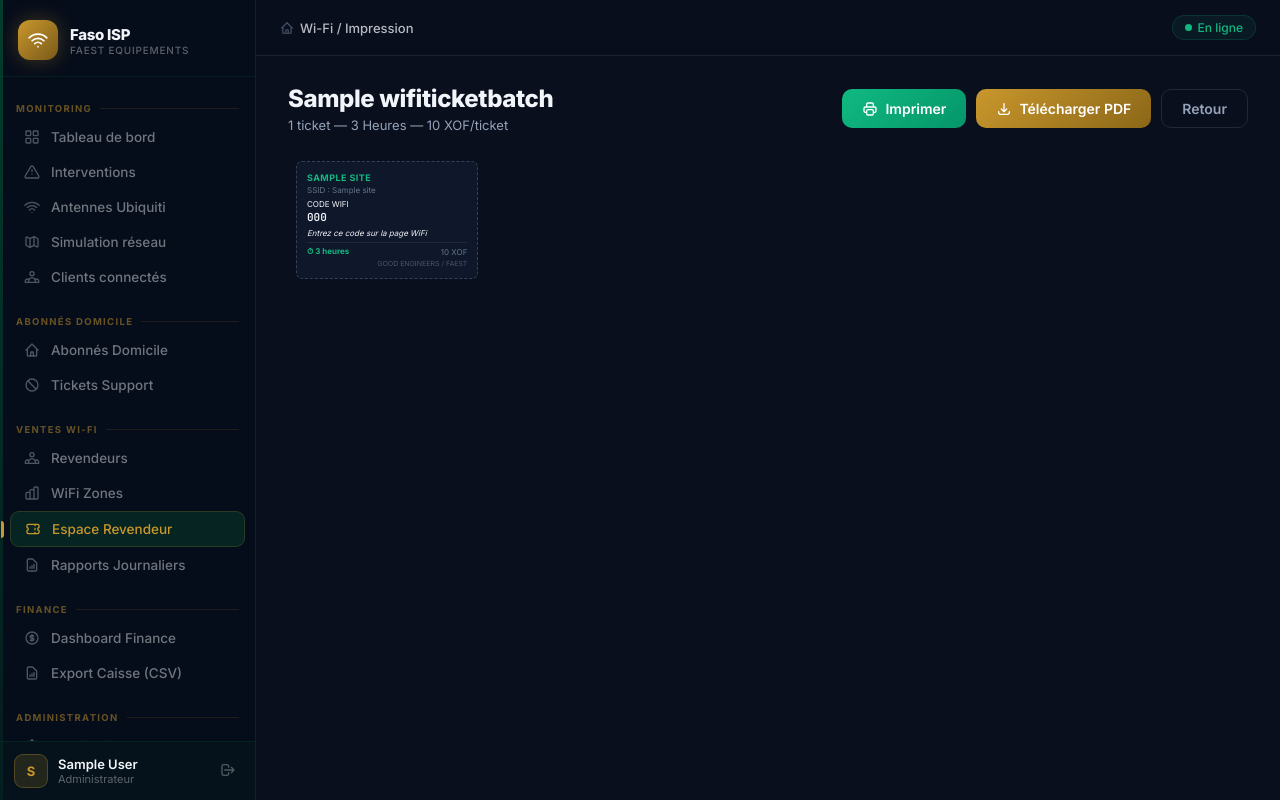
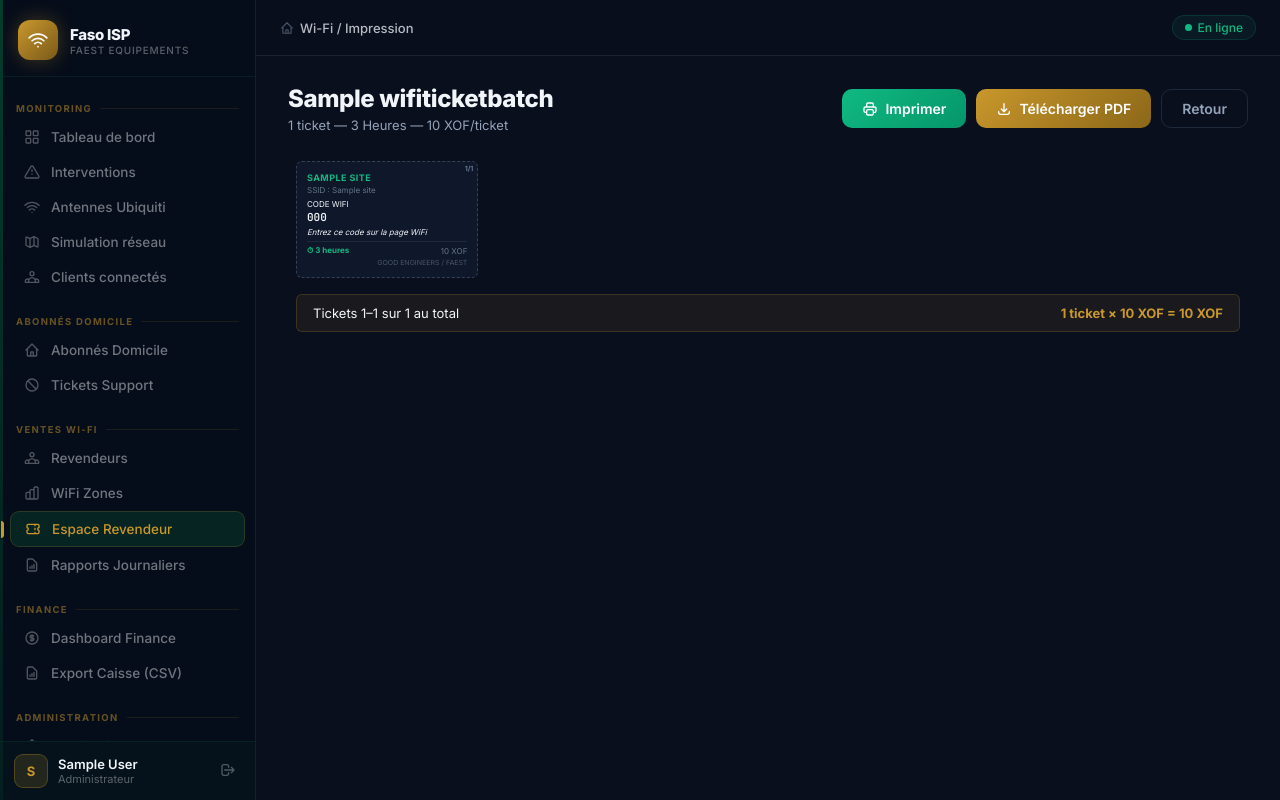
Before and after one commit to donaldulrich90-ctrl/-FAI-PLATFORM, a Django app: page /wifi/revendeur/tickets/lot/1/imprimer/ in a window 1280 px wide. Run offline with Django 5.2, Linux system fonts and the light colour scheme; a user stored in the database is signed in; data comes from the database, SQL or seed files in the repository; tables that the repository leaves empty hold one stand-in row (values such as "Sample post").

Commit message:
Fix: tickets numerotes, somme totale en bas de page

```diff
--- a/apps/wifi_zone/views.py
+++ b/apps/wifi_zone/views.py
@@ -358,12 +358,30 @@ def revendeur_print(request: HttpRequest, batch_pk: int) -> HttpResponse:
         batch_qs = batch_qs.filter(created_by=user)
 
     batch = get_object_or_404(batch_qs, pk=batch_pk)
-    tickets = Ticket.objects.filter(batch=batch).select_related("site").order_by("code")
+    ticket_qs = Ticket.objects.filter(batch=batch).select_related("site").order_by("code")
+    ticket_list = list(ticket_qs)
+    total = len(ticket_list)
+
+    PER_PAGE = 50
+    pages = []
+    for i in range(0, max(1, total), PER_PAGE):
+        chunk = ticket_list[i:i + PER_PAGE]
+        unit_price = int(chunk[0].price_xof) if chunk else 0
+        pages.append({
+            "numbered_tickets": [(i + j + 1, t) for j, t in enumerate(chunk)],
+            "count": len(chunk),
+            "unit_price": unit_price,
+            "total_xof": sum(int(t.price_xof) for t in chunk),
+            "first_num": i + 1,
+            "last_num": i + len(chunk),
+        })
 
     DURATION_LABELS = {"3h": "3 Heures", "1d": "24 Heures", "1w": "7 Jours", "30j": "30 Jours"}
     context = {
         "batch": batch,
-        "tickets": tickets,
+        "tickets": ticket_list,
+        "pages": pages,
+        "total": total,
         "duration_label": DURATION_LABELS.get(batch.duration, batch.duration),
         "ssid": batch.site.name,
     }
--- a/templates/wifi_zone/revendeur_print.html
+++ b/templates/wifi_zone/revendeur_print.html
@@ -7,6 +7,7 @@
 <style>
   /* ── Vue écran ── */
   @media screen {
+    .print-page { margin-bottom: 32px; }
     .ticket-grid {
       display: grid;
       grid-template-columns: repeat(5, 1fr);
@@ -23,12 +24,28 @@
       padding: 10px;
       background: #0f172a;
       min-width: 0;
+      position: relative;
     }
     .ticket-site  { color: #10b981; }
     .ticket-value { color: #f1f5f9; }
     .ticket-duration { color: #10b981; }
     .ticket-price    { color: #64748b; }
     .ticket-logo     { color: #475569; }
+    .ticket-num      { color: #64748b; }
+    .page-summary {
+      margin: 8px 8px 0;
+      padding: 10px 16px;
+      background: rgba(201,151,44,.08);
+      border: 1px solid rgba(201,151,44,.2);
+      border-radius: 6px;
+      font-size: 13px;
+      display: flex;
+      justify-content: space-between;
+      align-items: center;
+      gap: 12px;
+      flex-wrap: wrap;
+    }
+    .page-summary-total { font-weight: 700; color: #C9972C; }
   }
 
   /* ── Impression N&B strict (50 tickets / A4) ── */
@@ -39,6 +56,17 @@
     .page-content { padding: 0 !important; }
     body { background: #fff !important; color: #000 !important; -webkit-print-color-adjust: exact; print-color-adjust: exact; }
     .print-header { display: block !important; }
+
+    .print-page {
+      page-break-after: always;
+      break-after: page;
+      margin: 0;
+      padding: 0;
+    }
+    .print-page:last-child {
+      page-break-after: avoid;
+      break-after: avoid;
+    }
 
     .ticket-grid {
       display: grid;
@@ -56,8 +84,9 @@
       page-break-inside: avoid;
       padding: 2mm;
       box-sizing: border-box;
-      height: 28mm;
+      height: 26mm;
       overflow: hidden;
+      position: relative;
     }
     .ticket-site     { color: #000 !important; }
     .ticket-ssid     { color: #555 !important; }
@@ -67,10 +96,28 @@
     .ticket-price    { color: #333 !important; }
     .ticket-logo     { color: #555 !important; }
     .ticket-meta     { border-top-color: #ccc !important; }
+    .ticket-num      { color: #888 !important; }
+
+    .page-summary {
+      border-top: 0.5px solid #888;
+      padding: 2mm 0;
+      font-size: 8pt;
+      display: flex;
+      justify-content: space-between;
+      align-items: center;
+      background: #fff !important;
+      margin: 0;
+      border-radius: 0 !important;
+      border-left: none !important;
+      border-right: none !important;
+      border-bottom: none !important;
+    }
+    .page-summary-total { font-weight: 700; color: #000 !important; }
   }
 
   /* ── Styles communs ── */
   .ticket-card    { min-width: 0; }
+  .ticket-num     { position: absolute; top: 2px; right: 4px; font-size: 7px; font-weight: 700; }
   .ticket-site    { font-size: 9px; font-weight: 700; text-transform: uppercase; letter-spacing: .05em; margin-bottom: 2px; }
   .ticket-ssid    { font-size: 8px; color: #64748b; margin-bottom: 4px; }
   .ticket-label   { font-size: 8px; margin-bottom: 1px; }
@@ -87,7 +134,7 @@
 <div class="no-print" style="margin-bottom:20px;display:flex;align-items:center;justify-content:space-between;flex-wrap:wrap;gap:12px;">
   <div>
     <h1 class="page-title">{{ batch.label }}</h1>
-    <p class="page-sub">{{ tickets|length }} ticket{{ tickets|length|pluralize }} — {{ duration_label }} — {{ batch.unit_price_xof|floatformat:0 }} XOF/ticket</p>
+    <p class="page-sub">{{ total }} ticket{{ total|pluralize }} — {{ duration_label }} — {{ batch.unit_price_xof|floatformat:0 }} XOF/ticket</p>
   </div>
   <div style="display:flex;gap:10px;">
     <button onclick="window.print()" class="btn btn-success btn-md">
@@ -103,21 +150,26 @@
 </div>
 
 <!-- En-tête imprimé -->
-<div class="print-header" style="text-align:center;margin-bottom:6mm;">
+<div class="print-header" style="text-align:center;margin-bottom:4mm;">
   <div style="font-size:14pt;font-weight:bold;">GOOD ENGINEERS / FAEST</div>
   <div style="font-size:10pt;">{{ batch.site.name }} — {{ duration_label }} — {{ batch.unit_price_xof|floatformat:0 }} FCFA</div>
 </div>
 
+<!-- Pages de tickets -->
+{% for page in pages %}
+<div class="print-page">
+
   <!-- Grille tickets -->
   <div class="ticket-grid">
-  {% for ticket in tickets %}
+    {% for num, ticket in page.numbered_tickets %}
     <div class="ticket-card">
+      <span class="ticket-num">{{ num }}/{{ total }}</span>
       <div class="ticket-site">{{ ticket.site.name }}</div>
       <div class="ticket-ssid">SSID : {{ ssid }}</div>
 
       <div class="ticket-label">CODE WIFI</div>
       <div class="ticket-value">{{ ticket.code }}</div>
-    <div class="ticket-label" style="margin-top:4px;font-style:italic;">Entrez ce code sur la page WiFi</div>
+      <div class="ticket-label" style="margin-top:3px;font-style:italic;">Entrez ce code sur la page WiFi</div>
 
       <div class="ticket-meta">
         <span class="ticket-duration">⏱ {{ ticket.get_duration_display }}</span>
@@ -129,4 +181,17 @@
     <div class="empty-state"><p>Aucun ticket dans ce lot.</p></div>
     {% endfor %}
   </div>
+
+  <!-- Récapitulatif de la page -->
+  <div class="page-summary">
+    <span>Tickets {{ page.first_num }}–{{ page.last_num }} sur {{ total }} au total</span>
+    <span class="page-summary-total">
+      {{ page.count }} ticket{{ page.count|pluralize }}
+      &times; {{ page.unit_price|floatformat:0 }} XOF
+      = {{ page.total_xof|floatformat:0 }} XOF
+    </span>
+  </div>
+
+</div>
+{% endfor %}
 {% endblock %}
--- a/templates/wifi_zone/zone_daily_report.html
+++ b/templates/wifi_zone/zone_daily_report.html
@@ -99,6 +99,7 @@
     <table class="tbl">
       <thead>
         <tr>
+          <th style="text-align:right;width:36px;">N°</th>
           <th>Heure génération</th>
           <th>Code</th>
           <th>Durée</th>
@@ -113,6 +114,7 @@
       <tbody>
         {% for t in tickets %}
         <tr>
+          <td style="text-align:right;color:var(--muted);font-size:11px;font-variant-numeric:tabular-nums;">{{ forloop.counter }}</td>
           <td class="mono" style="color:var(--dim);">{{ t.created_at|date:"H:i" }}</td>
           <td class="mono" style="font-size:12px;">{{ t.code }}</td>
           <td>
@@ -147,7 +149,7 @@
       </tbody>
       <tfoot>
         <tr style="background:rgba(201,151,44,.04);border-top:1px solid var(--border);">
-          <td colspan="4" style="padding:12px 16px;font-weight:700;color:var(--primary);">TOTAUX (validés)</td>
+          <td colspan="5" style="padding:12px 16px;font-weight:700;color:var(--primary);">TOTAUX (validés)</td>
           <td style="text-align:right;padding:12px 16px;font-weight:700;color:var(--primary);">{{ brut_xof|floatformat:0 }}</td>
           <td style="text-align:right;padding:12px 16px;font-weight:700;color:var(--amber);">{{ commission_xof|floatformat:0 }}</td>
           <td style="text-align:right;padding:12px 16px;font-weight:700;color:#4ade80;">{{ net_xof|floatformat:0 }}</td>
--- a/templates/wifi_zone/zone_detail_report.html
+++ b/templates/wifi_zone/zone_detail_report.html
@@ -170,6 +170,7 @@
     <table class="tbl">
       <thead>
         <tr>
+          <th style="text-align:right;width:36px;">N°</th>
           <th>Date</th>
           <th>Heure génération</th>
           <th>Code</th>
@@ -185,6 +186,7 @@
       <tbody>
         {% for t in tickets %}
         <tr>
+          <td style="text-align:right;color:var(--muted);font-size:11px;font-variant-numeric:tabular-nums;">{{ forloop.counter }}</td>
           <td class="mono" style="color:var(--dim);font-size:12px;">{{ t.created_at|date:"d/m/Y" }}</td>
           <td class="mono" style="color:var(--dim);">{{ t.created_at|date:"H:i" }}</td>
           <td class="mono" style="font-size:12px;color:var(--cyan);">{{ t.code }}</td>
@@ -218,7 +220,7 @@
       </tbody>
       <tfoot>
         <tr style="background:rgba(201,151,44,.04);border-top:1px solid var(--border);">
-          <td colspan="5" style="padding:12px 16px;font-weight:700;color:var(--primary);">TOTAUX (validés)</td>
+          <td colspan="6" style="padding:12px 16px;font-weight:700;color:var(--primary);">TOTAUX (validés)</td>
           <td style="text-align:right;padding:12px 16px;font-weight:700;color:var(--primary);">{{ brut_xof|floatformat:0 }}</td>
           <td style="text-align:right;padding:12px 16px;font-weight:700;color:var(--amber);">{{ commission_xof|floatformat:0 }}</td>
           <td style="text-align:right;padding:12px 16px;font-weight:700;color:#4ade80;">{{ net_xof|floatformat:0 }}</td>
```
Also changed, not shown: apps/wifi_zone/services/ticket_pdf.py (+60 -6 lines), static/img/faest_logo.png (added), static/img/icons/icon-180.png, static/img/icons/icon-192.png, static/img/icons/icon-512.png. Lines whose indentation alone changed are shown as unchanged.
